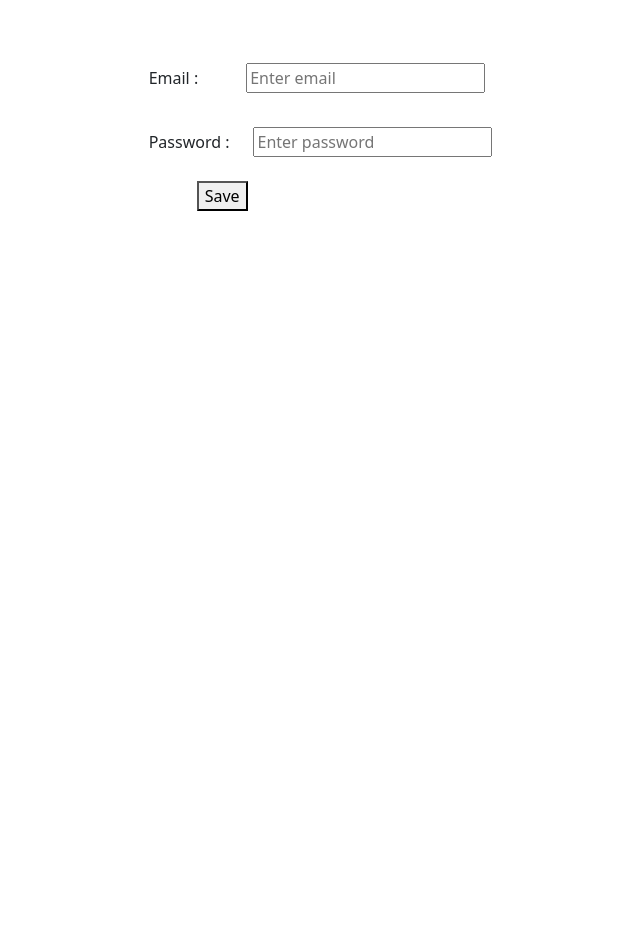
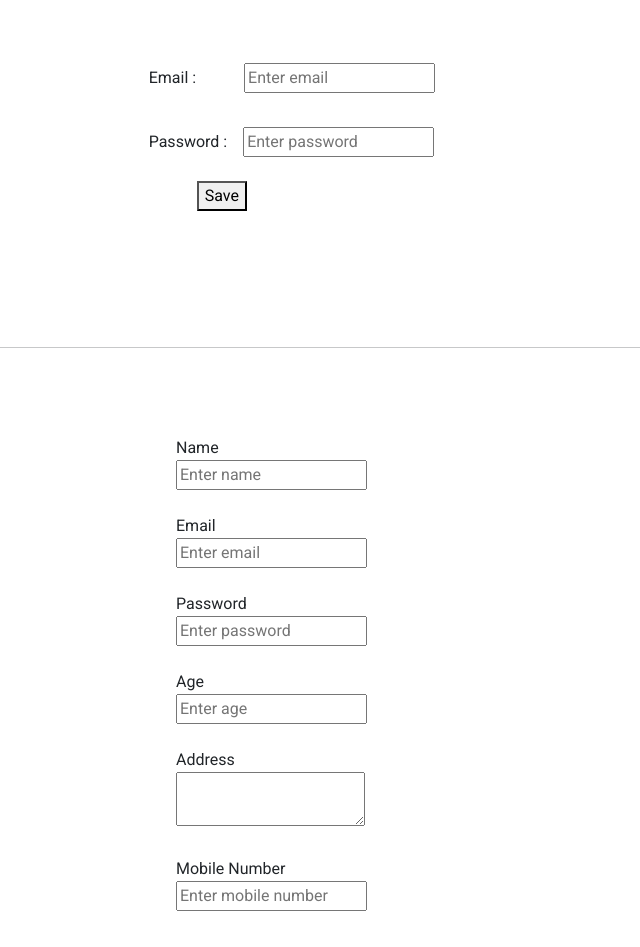
Before and after one commit to Codefirst-Batch-10/angular_B10, an Angular app: page /reactive in a window 1280 px wide. Shown: the part 145-1092 px from the top of the page, without its empty margins (286-926 px from the left). Before the commit the page ends 800 px from the top, so only its background shows below. Built offline with nearby package versions, Linux system fonts and the light colour scheme.

Commit message:
reactive form :- datepicker and calculate age based on DOB

```diff
--- a/angular.json
+++ b/angular.json
@@ -27,6 +27,7 @@
               }
             ],
             "styles": [
+              "@angular/material/prebuilt-themes/azure-blue.css",
               "src/styles.css"
             ],
             "scripts": []
@@ -85,6 +86,7 @@
               }
             ],
             "styles": [
+              "@angular/material/prebuilt-themes/azure-blue.css",
               "src/styles.css"
             ],
             "scripts": []
--- a/package.json
+++ b/package.json
@@ -11,10 +11,12 @@
   "private": true,
   "dependencies": {
     "@angular/animations": "^19.0.0",
+    "@angular/cdk": "^19.2.19",
     "@angular/common": "^19.0.0",
     "@angular/compiler": "^19.0.0",
     "@angular/core": "^19.0.0",
     "@angular/forms": "^19.0.0",
+    "@angular/material": "^19.2.19",
     "@angular/platform-browser": "^19.0.0",
     "@angular/platform-browser-dynamic": "^19.0.0",
     "@angular/router": "^19.0.0",
--- a/src/components/reactive-form/reactive-form.component.html
+++ b/src/components/reactive-form/reactive-form.component.html
@@ -2,7 +2,7 @@
     <div class="col-4"></div>
     <div class="col-4 my-5">
 
-        <form [formGroup]="userForm" (ngSubmit)="onSubmit()">
+        <form [formGroup]="userForm" (ngSubmit)="onSubmit()" style="width: 100%;">
             <div>
                 <label for="">Email :</label>
                 <input type="email" formControlName="email" name="email" id="emailId" placeholder="Enter email"
@@ -22,7 +22,8 @@
 
             <div style="margin-top: 10px;">
                 <label for="">Password : </label>
-                <input type="password" formControlName="password" name="password" id="passwordId" placeholder="Enter password" class="ms-4">
+                <input type="password" formControlName="password" name="password" id="passwordId"
+                    placeholder="Enter password" class="ms-3">
                 @if(isPasswordValid('password')){
                 <small class="text-danger d-block ms-5 ps-5 ">
                     @if (userForm.get('password')?.touched
@@ -30,10 +31,10 @@
                     Password is required
                     }
                     @if(userForm.get('password')?.errors?.['minlength']){
-                        Min length should be 8
+                    Min length should be 8
                     }
                     @if(userForm.get('password')?.errors?.['maxlength']){
-                        Max length should be 12
+                    Max length should be 12
                     }
                     <!-- @if (userForm.get('password')?.touched
                     && userForm.get('password')?.errors?.['pattern']) {
@@ -51,3 +52,145 @@
     </div>
     <div class="col-4"></div>
 </div>
+
+
+
+<br><br><br>
+<hr><br><br><br>
+
+
+
+<div class="container">
+    <div class="row">
+        <div class="col-4"></div>
+        <div class="col-4">
+
+            <form [formGroup]="userForm" (ngSubmit)="onsub()">
+
+                <div>
+                    <label>Name</label><br>
+                    <input type="text" formControlName="name" name="name" placeholder="Enter name">
+                    @if(isInvalid('name')){
+                    <small class="text-danger ms-3">
+                        @if(userForm.get('name')?.touched && userForm.get('name')?.errors?.['required']){
+                        name is required
+                        }@if(userForm.get('name')?.errors?.['minlength']){
+                        enter correct Name
+                        }
+                    </small>
+                    }
+                </div>
+
+                <br>
+
+                <div>
+                    <label>Email</label><br>
+                    <input type="email" formControlName="email" name="email" placeholder="Enter email">
+                    @if(isInvalid('email')){
+                    <small class="text-danger ms-3">
+                        @if(userForm.get('email')?.touched && userForm.get('email')?.errors?.['required']){
+                        email is required
+                        }@if(userForm.get('email')?.errors?.['email']){
+                        enter correct email
+                        }
+                    </small>
+                    }
+                </div>
+
+                <br>
+
+                <div>
+                    <label>Password</label><br>
+                    <input type="password" formControlName="password" name="password" placeholder="Enter password">
+                    @if(isInvalid('password')){
+                    <small class="text-danger ms-3">
+                        @if(userForm.get('password')?.errors?.['required']){
+                        password is required
+                        }@if(userForm.get('password')?.errors?.['minlength']){
+                        password should have more than 8 characters
+                        }
+                        @if(userForm.get('password')?.errors?.['maxlength']){
+                        password should have less than 20 characters
+                        }
+                    </small>
+                    }
+                </div>
+
+                <br>
+
+                <div>
+                    <label>Age</label><br>
+                    <input type="number" formControlName="ageUser" name="ageUser" placeholder="Enter age">
+                    @if(isInvalid('ageUser')){
+                    <small class="text-danger ms-3">
+                        @if(userForm.get('ageUser')?.errors?.['required']){
+                        age is required
+                        }@if(userForm.get('ageUser')?.errors?.['max']){
+                        user should be little younger
+                        }@if(userForm.get('ageUser')?.errors?.['min']){
+                        user should be adult
+                        }
+                    </small>
+                    }
+                </div>
+
+                <br>
+
+                <div>
+                    <label>Address</label><br>
+                    <textarea name="address" formControlName="address" name="Enter address"></textarea>
+                    @if(isInvalid('address')){
+                    <small class="text-danger ms-3">
+                        @if(userForm.get('address')?.errors?.['required']){
+                        address is necessary
+                        }@if(userForm.get('address')?.errors?.['maxlength']){
+                        it should be address, not such lengthy paragraph
+                        }
+                    </small>
+                    }
+                </div>
+
+                <br>
+
+                <div>
+                    <label>Mobile Number</label><br>
+                    <input type="text" formControlName="mobile" name="mobile" placeholder="Enter mobile number">
+                    @if(isInvalid('mobile')){
+                    <small class="text-danger ms-3">
+                        @if(userForm.get('mobile')?.errors?.['required']){
+                        number is necessary
+                        }@if(userForm.get('mobile')?.errors?.['maxlength']){
+                        number should be of 10 digits
+                        }@if(userForm.get('mobile')?.errors?.['minlength']){
+                        number should be of 10 digits
+                        }
+                    </small>
+                    }
+                </div><br><br>
+
+                <mat-form-field>
+                    <mat-label>Choose Date of birth</mat-label>
+                    <input matInput formControlName="dob" [matDatepicker]="picker">
+                    <mat-hint>MM/DD/YYYY</mat-hint>
+                    <mat-datepicker-toggle matIconSuffix [for]="picker"></mat-datepicker-toggle>
+                    <mat-datepicker #picker></mat-datepicker>
+                </mat-form-field><br><br>
+
+                <mat-form-field>
+                    <mat-label>Age</mat-label>
+                    <input matInput formControlName="age">
+                </mat-form-field>
+
+
+
+
+                <br>
+
+                <button type="submit">Submit</button>
+
+            </form>
+
+        </div>
+        <div class="col-4"></div>
+    </div>
+</div>
--- a/src/components/reactive-form/reactive-form.component.ts
+++ b/src/components/reactive-form/reactive-form.component.ts
@@ -1,9 +1,16 @@
-import { Component } from '@angular/core';
-import { FormBuilder, ReactiveFormsModule, RequiredValidator, Validators } from '@angular/forms';
+import { FormBuilder, ReactiveFormsModule, Validators, FormControlName } from '@angular/forms';
+import { ChangeDetectionStrategy, Component, NgModule } from '@angular/core';
+import { provideNativeDateAdapter } from '@angular/material/core';
+import { MatDatepickerModule } from '@angular/material/datepicker';
+import { MatFormFieldModule } from '@angular/material/form-field';
+import { MatIconModule } from '@angular/material/icon';
+import { MatInputModule } from '@angular/material/input';
+
 
 @Component({
   selector: 'app-reactive-form',
-  imports: [ReactiveFormsModule],
+  imports: [MatFormFieldModule, MatInputModule, MatDatepickerModule, MatIconModule, ReactiveFormsModule],
+  providers: [provideNativeDateAdapter()],
   templateUrl: './reactive-form.component.html',
   styleUrl: './reactive-form.component.css',
 })
@@ -13,26 +20,65 @@ export class ReactiveFormComponent {
   constructor(private _formBuilder: FormBuilder) {
 
     this.userForm = this._formBuilder.group({
+      name: ['', [Validators.required, Validators.minLength(3)]],
       email: ['', [Validators.required, Validators.email]],
-      password: ['',[Validators.required,Validators.minLength(8),Validators.maxLength(12),
-        // Validators.pattern(/^(?=.*\d)(?=.*[a-z])(?=.*[A-Z])$/)
-        ]]
-    });
+      password: ['', [Validators.required, Validators.minLength(8), Validators.maxLength(20)]],
+      ageUser: ['', [Validators.required, Validators.max(80), Validators.min(18)]],
+      address: ['', [Validators.required, Validators.maxLength(200)]],
+      mobile: ['', [Validators.required, Validators.maxLength(10), Validators.minLength(10)]],
+      dob: [''],
+      age: [{ value: '', disabled: false }]
+
+    })
   }
 
+
   onSubmit() {
-    if(this.userForm.valid) {
+    if (this.userForm.valid) {
       console.log(this.userForm.value);
     }
   }
 
-  isInvalid(controlName:any) {
+  onsub() {
+    if (this.userForm.valid) {
+      console.log(this.userForm.value);
+
+
+    }
+  }
+
+  isInvalid(controlName: any) {
     const control = this.userForm.get(controlName);
     return control.invalid && (control.touched || control.dirty);
   }
 
-  isPasswordValid(controlName:any){
-    const passControl= this.userForm.get(controlName);
+  isPasswordValid(controlName: any) {
+    const passControl = this.userForm.get(controlName);
     return passControl.invalid && passControl.touched;
   }
+
+  calculateAge(dob: Date): number {
+    const today = new Date();
+    const birthDate = new Date(dob);
+
+    let age = today.getFullYear() - birthDate.getFullYear();
+
+    const m = today.getMonth() - birthDate.getMonth();
+    if (m < 0 || (m === 0 && today.getDate() < birthDate.getDate())) {
+      age--;
+    }
+
+    return age;
+  }
+
+  ngOnInit() {
+    this.userForm.get('dob')?.valueChanges.subscribe((dob: Date) => {
+      if (dob) {
+        const age = this.calculateAge(dob);
+        this.userForm.get('age')?.setValue(age);
+        console.log(age);
+
+      }
+    });
+  }
 }
--- a/src/index.html
+++ b/src/index.html
@@ -8,6 +8,8 @@
   <link rel="icon" type="image/x-icon" href="favicon.ico">
   <link href="https://cdn.jsdelivr.net/npm/bootstrap@5.0.2/dist/css/bootstrap.min.css" rel="stylesheet" integrity="sha384-EVSTQN3/azprG1Anm3QDgpJLIm9Nao0Yz1ztcQTwFspd3yD65VohhpuuCOmLASjC" crossorigin="anonymous">
   <script src="https://cdn.jsdelivr.net/npm/bootstrap@5.0.2/dist/js/bootstrap.bundle.min.js" integrity="sha384-MrcW6ZMFYlzcLA8Nl+NtUVF0sA7MsXsP1UyJoMp4YLEuNSfAP+JcXn/tWtIaxVXM" crossorigin="anonymous"></script>
+  <link href="https://fonts.googleapis.com/css2?family=Roboto:wght@300;400;500&display=swap" rel="stylesheet">
+  <link href="https://fonts.googleapis.com/icon?family=Material+Icons" rel="stylesheet">
 </head>
 <body>
   <app-root></app-root>
--- a/src/styles.css
+++ b/src/styles.css
@@ -1 +1,4 @@
 /* You can add global styles to this file, and also import other style files */
+
+html, body { height: 100%; }
+body { margin: 0; font-family: Roboto, "Helvetica Neue", sans-serif; }
```
Also changed, not shown: src/app/app.component.html (line endings or trailing spaces), src/components/default-directives/default-directives.component.html (line endings or trailing spaces), 1 other file (tests, documents, lock files or other folders).
